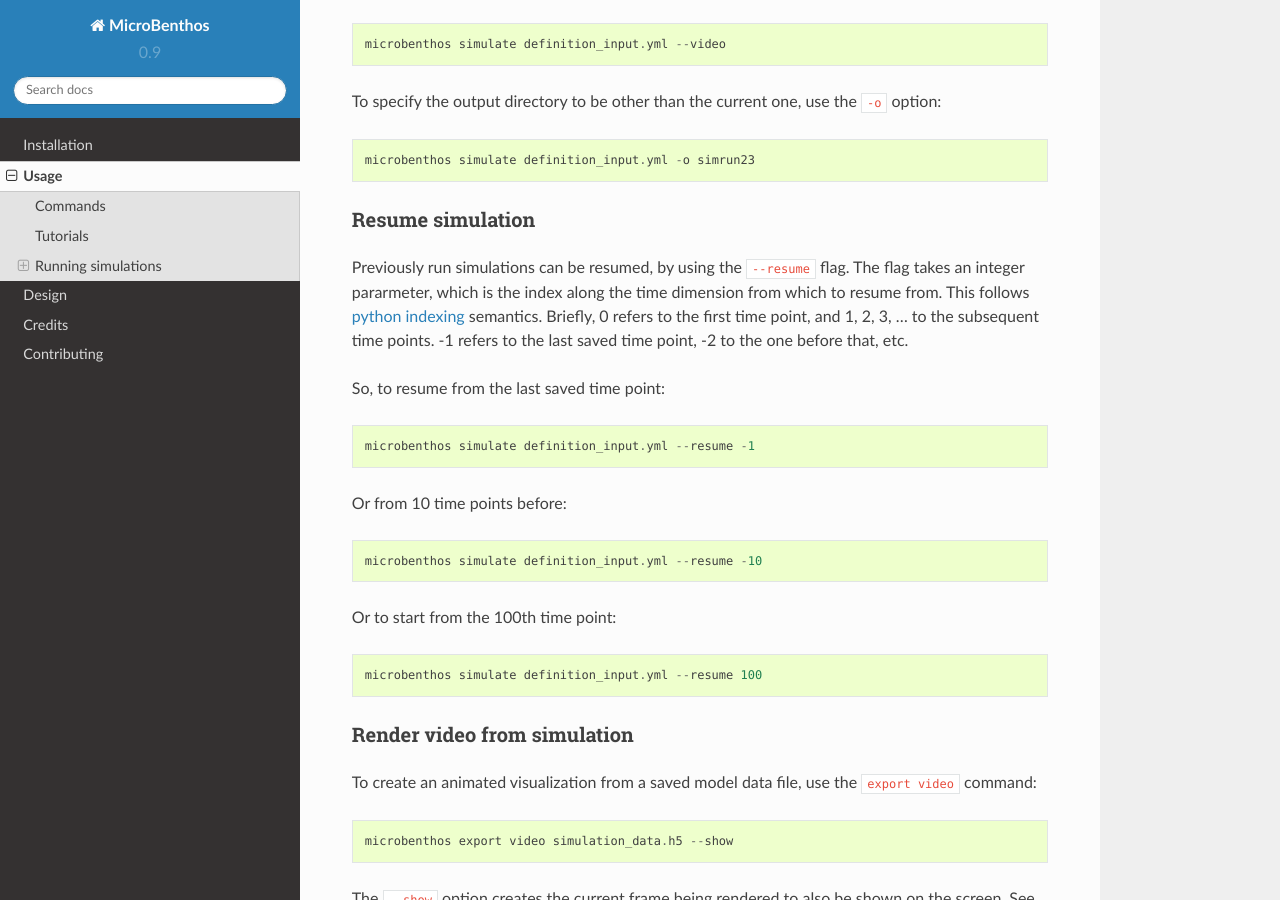
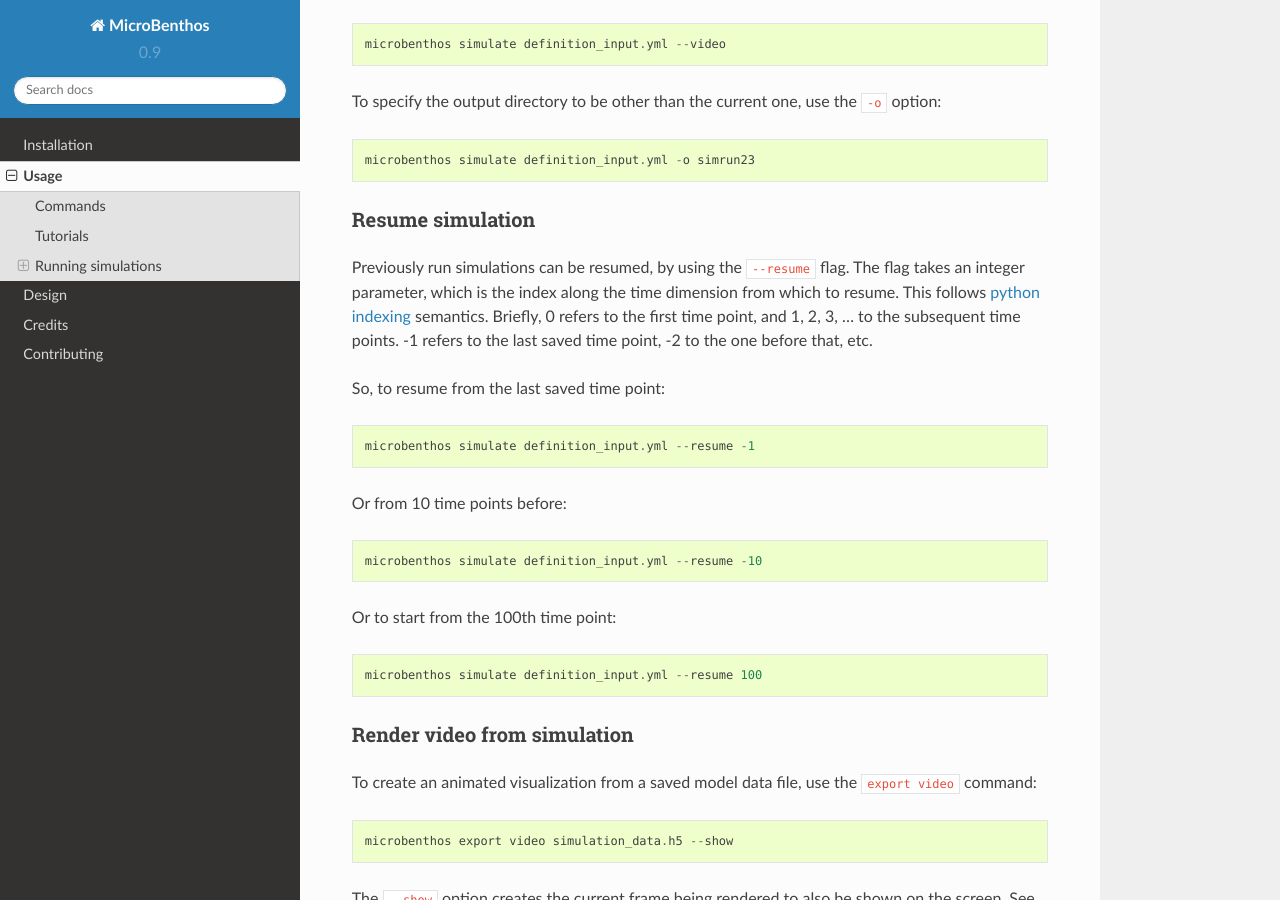
Before and after one commit to achennu/microbenthos, a Sphinx documentation site: the page built from docs/usage.rst, in a window 1280 px wide and 900 px high, scrolled down 1617 px. Built offline with Sphinx 7.4.7 and the Read the Docs theme 2.0.0, drawn with Linux system fonts in a browser that asks for light colours.

Commit message:
Typo fixes in usage.rst
Fixed a misspelled "parameter" and remove an extra "from".

```diff
--- a/docs/usage.rst
+++ b/docs/usage.rst
@@ -82,7 +82,7 @@ Resume simulation
 ------------------
 
 Previously run simulations can be resumed, by using the ``--resume`` flag. The flag takes
-an integer pararmeter, which is the index along the time dimension from which to resume from.
+an integer parameter, which is the index along the time dimension from which to resume.
 This follows `python indexing`_ semantics. Briefly, 0 refers to the first time point, and 1, 2,
 3, ... to the subsequent time points. -1 refers to the last saved time point, -2 to the one
 before that, etc.
```
